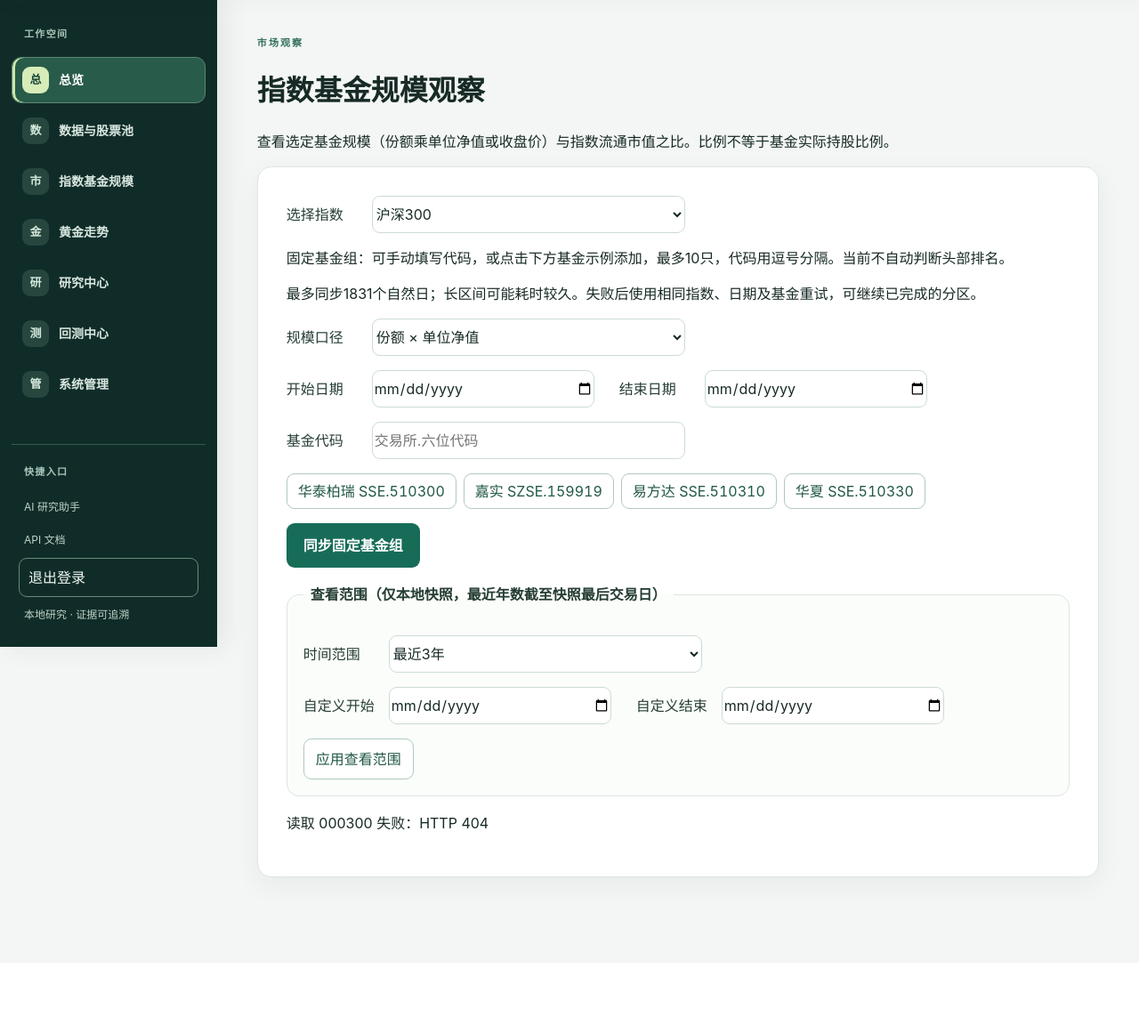
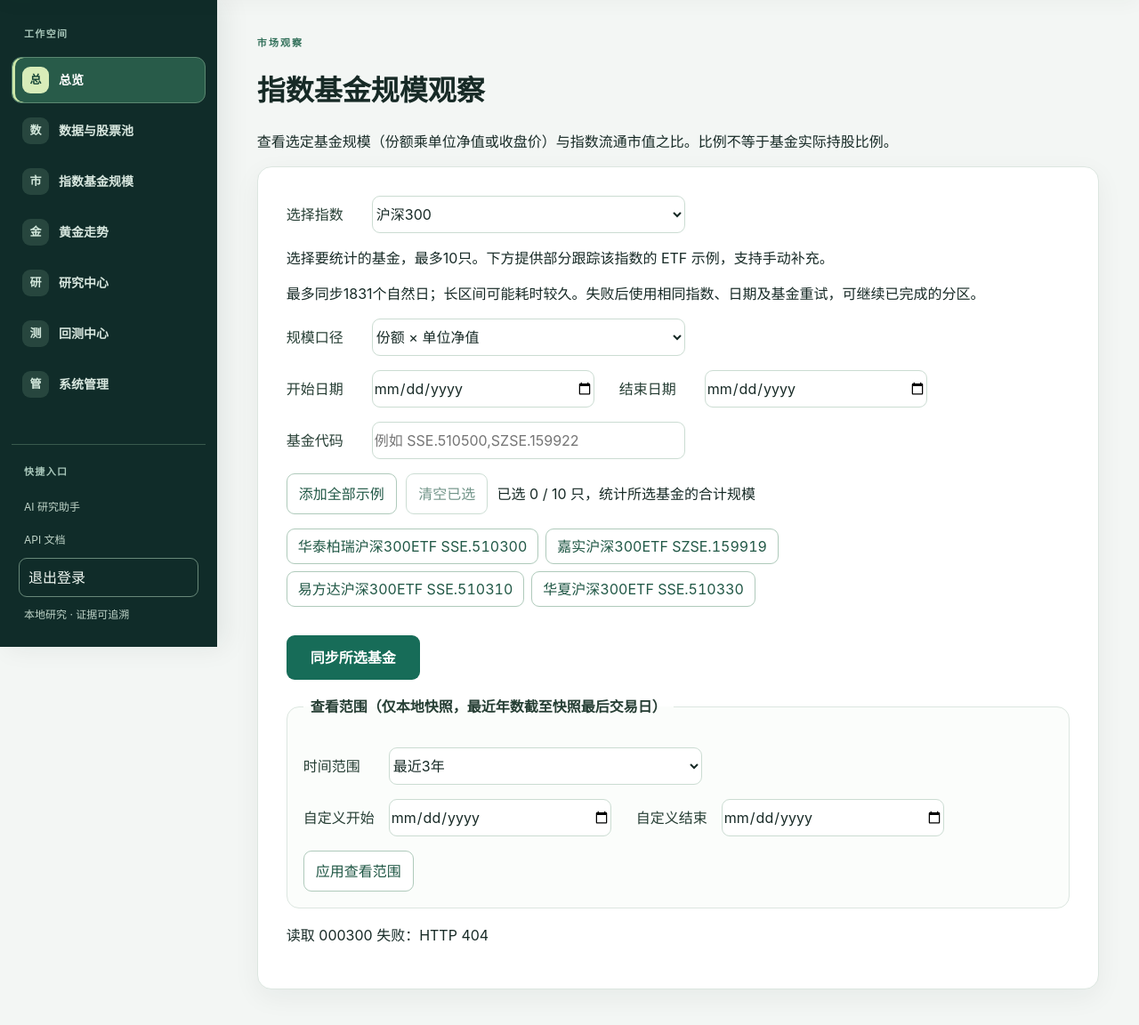
Before and after one commit to buuuuuuuuu/ai-quant-research, a FastAPI app: template src/ai_quant_assistant/web/templates/index-funds.html in a window 1280 px wide. Shown: the part 73-1225 px from the top of the page at 89% size. Before the commit the page ends 1089 px from the top, so only its background shows below. Run offline with FastAPI, Linux system fonts and the light colour scheme; the template is opened without the code that fills it, so the values that code supplies are empty; parts of the project's set-up code (start-up, migrations or seed data) failed here and were passed over.

Commit message:
Improve fund selection, resume task tracking and reject truncated public valuations

```diff
--- a/src/ai_quant_assistant/providers/index_float_cap_public.py
+++ b/src/ai_quant_assistant/providers/index_float_cap_public.py
@@ -116,8 +116,12 @@ class PublicMemberCap:
             )
             response.raise_for_status()
             payload = response.json(parse_float=Decimal)
+            if not isinstance(payload, dict):
+                raise ValueError("东方财富估值接口响应格式无效")
             if payload.get("result") is None and "无返回数据" in str(payload.get("message")):
-                return None
+                if page == 1:
+                    return None
+                raise ValueError("东方财富估值后续分页缺失，请重试")
             if payload.get("success") is not True or not isinstance(payload.get("result"), dict):
                 raise ValueError("东方财富估值接口未返回成功结果")
             result = payload["result"]
--- a/src/ai_quant_assistant/web/static/index-funds.js
+++ b/src/ai_quant_assistant/web/static/index-funds.js
@@ -33,28 +33,71 @@
   // https://www.sse.com.cn/market/funddata/volumn/etfvolumn/
   // https://www.jsfund.cn/Services/cn/jsp/pcf/index.jsp?SiteID=1&fundcode=159919_1
   // https://www.sse.com.cn/disclosure/fund/announcement/c/new/2025-04-28/588080_20250428_99XH.pdf
+  // Additional product identities checked against the fund managers' public pages.
+  // https://www.gffunds.com.cn/funds/?fundcode=510510
+  // https://www.chinaamc.com.cn/fund/512500/
+  // https://www.jsfund.cn/Services/cn/jsp/pcf/index.jsp?SiteID=1&fundcode=159922
+  // https://api.efunds.com.cn/owch/oURL/website/weixin/wx_fundinfo.shtml?fundcode=510580
+  // https://accountquery.chinaamc.com/product/getPortfolioCompositionFile.do?fundcode=159845
+  // https://www.gffunds.com.cn/funds/?fundcode=560010
   const examples = {
-    "000300": [["SSE.510300", "华泰柏瑞"], ["SZSE.159919", "嘉实"], ["SSE.510310", "易方达"], ["SSE.510330", "华夏"]],
+    "000300": [["SSE.510300", "华泰柏瑞沪深300ETF"], ["SZSE.159919", "嘉实沪深300ETF"], ["SSE.510310", "易方达沪深300ETF"], ["SSE.510330", "华夏沪深300ETF"]],
     // SSE fund report 510500_20240330_LM9Y; SZSE listing notice 2024-10-10 (159351).
-    "000852": [["SSE.512100", "南方"]],
-    "932000": [["SSE.563300", "华泰柏瑞"]],
-    "399006": [["SZSE.159915", "易方达"]],
-    "000905": [["SSE.510500", "南方"]],
-    "000510": [["SZSE.159351", "嘉实"]],
-    "000016": [["SSE.510050", "华夏"], ["SSE.510100", "易方达"]],
-    "000688": [["SSE.588000", "华夏"], ["SSE.588080", "易方达"]],
+    "000852": [["SSE.512100", "南方中证1000ETF"], ["SZSE.159845", "华夏中证1000ETF"], ["SSE.560010", "广发中证1000ETF"]],
+    "932000": [["SSE.563300", "华泰柏瑞中证2000ETF"]],
+    "399006": [["SZSE.159915", "易方达创业板ETF"]],
+    "000905": [["SSE.510500", "南方中证500ETF"], ["SSE.510510", "广发中证500ETF"], ["SSE.512500", "华夏中证500ETF"], ["SZSE.159922", "嘉实中证500ETF"], ["SSE.510580", "易方达中证500ETF"]],
+    "000510": [["SZSE.159351", "嘉实中证A500ETF"]],
+    "000016": [["SSE.510050", "华夏上证50ETF"], ["SSE.510100", "易方达上证50ETF"]],
+    "000688": [["SSE.588000", "华夏科创50ETF"], ["SSE.588080", "易方达科创50ETF"]],
   };
   const fundInput = document.getElementById("index-funds");
   const exampleList = document.getElementById("index-examples");
+  const fundNames = new Map(Object.values(examples).flat());
+  const fundLabel = code => fundNames.has(code) ? fundNames.get(code) + " · " + code : code + "（名称待核实）";
+  const selectedList = document.getElementById("index-selected");
+  const selectedCount = document.getElementById("index-selected-count");
+  const addExamples = document.getElementById("index-add-examples");
+  const clearFunds = document.getElementById("index-clear-funds");
   const drafts = new Map();
   let editingIndex = select.value;
-  const fundCodes = () => fundInput.value.split(/[,，\s]+/).filter(Boolean);
+  const fundCodes = () => [...new Set(fundInput.value.toUpperCase().split(/[,，;；\s]+/).filter(Boolean))];
   function updateExampleButtons() {
     const codes = fundCodes();
     for (const button of exampleList.children) {
-      button.disabled = codes.includes(button.value) || codes.length >= 10;
+      const selected = codes.includes(button.value);
+      button.disabled = codes.length >= 10 && !selected;
+      button.setAttribute("aria-pressed", selected);
+    }
+    addExamples.disabled = codes.length >= 10 || (examples[select.value] || []).every(([code]) => codes.includes(code));
+    clearFunds.disabled = !codes.length;
+    selectedCount.textContent = "已选 " + codes.length + " / 10 只，统计所选基金的合计规模";
+    selectedList.replaceChildren();
+    for (const code of codes) {
+      const remove = document.createElement("button");
+      remove.type = "button"; remove.className = "secondary-button";
+      remove.textContent = fundLabel(code) + " ×";
+      remove.setAttribute("aria-label", "移除 " + fundLabel(code));
+      remove.addEventListener("click", () => {
+        fundInput.value = fundCodes().filter(item => item !== code).join(",");
+        updateExampleButtons();
+      });
+      selectedList.append(remove);
     }
   }
+  addExamples.addEventListener("click", () => {
+    const codes = new Set(fundCodes());
+    for (const [code] of examples[select.value] || []) {
+      if (codes.size >= 10) break;
+      codes.add(code);
+    }
+    fundInput.value = [...codes].join(",");
+    updateExampleButtons();
+  });
+  clearFunds.addEventListener("click", () => {
+    fundInput.value = "";
+    updateExampleButtons();
+  });
   const usesExchangeReport = () => ["000300", "000016", "000688"].includes(select.value);
   const button = document.getElementById("index-submit");
   const syncHint = document.getElementById("index-sync-hint");
@@ -70,7 +113,8 @@
       button.textContent = manager + " " + code;
       button.addEventListener("click", () => {
         const codes = fundCodes();
-        if (codes.length < 10 && !codes.includes(code)) fundInput.value = [...codes, code].join(",");
+        if (codes.includes(code)) fundInput.value = codes.filter(item => item !== code).join(",");
+        else if (codes.length < 10) fundInput.value = [...codes, code].join(",");
         updateExampleButtons();
       });
       exampleList.append(button);
@@ -108,6 +152,13 @@
       const numeratorMode = payload.snapshot.spec.numerator_mode || "nav";
       const valueName = numeratorMode === "close" ? "不复权收盘价" : "单位净值";
       const modeLabel = document.createElement("p"); modeLabel.textContent = `当前快照口径：份额 × ${valueName}${numeratorMode === "close" ? "（价格来源尚待真实历史核验）" : ""}。`; result.append(modeLabel);
+      const scope = document.createElement("p");
+      scope.className = "fund-snapshot-scope";
+      scope.textContent = "当前结果统计 " + (payload.snapshot.spec.funds || []).map(fundLabel).join("、") +
+        "；同步区间 " + (payload.snapshot.spec.start || allPoints[0]?.trade_date || "未记录") +
+        " 至 " + (payload.snapshot.spec.end || allPoints.at(-1)?.trade_date || "未记录") +
+        "。修改上方选择后，需点击同步才会生成新结果。";
+      result.append(scope);
       const warning = document.createElement("p"); warning.textContent = payload.snapshot.result.warning || ""; result.append(warning);
       const download = document.createElement("a"); download.textContent = "导出完整快照 CSV";
       download.href = `/api/v1/index-fund-snapshots/${encodeURIComponent(payload.snapshot.snapshot_id)}/csv`;
@@ -195,7 +246,7 @@
       const table = document.createElement("table"), head = document.createElement("tr");
       for (const text of ["交易日", "基金规模（元）", "流通市值（元）", "占比"]) { const th = document.createElement("th"); th.textContent = text; head.append(th); }
       table.append(head);
-      for (const point of points) { const tr = document.createElement("tr"); const ratio = point.ratio_fraction === null ? "—" : `${(Number(point.ratio_fraction) * 100).toFixed(4)}%`; for (const value of [point.trade_date, money(point.numerator_cny), money(point.denominator_cny), ratio]) { const td = document.createElement("td"); td.textContent = value; tr.append(td); } table.append(tr); }
+      for (const point of points) { const tr = document.createElement("tr"); const ratio = point.ratio_fraction == null || !Number.isFinite(Number(point.ratio_fraction)) ? "—" : `${(Number(point.ratio_fraction) * 100).toFixed(4)}%`; for (const value of [point.trade_date, money(point.numerator_cny), money(point.denominator_cny), ratio]) { const td = document.createElement("td"); td.textContent = value; tr.append(td); } table.append(tr); }
       const tableShell = document.createElement("div"); tableShell.className = "table-shell"; tableShell.style.overflowX = "auto"; tableShell.append(table); result.append(tableShell);
       if (points.length && Array.isArray(payload.snapshot.spec.funds)) {
         const section = document.createElement("section"), label = document.createElement("label"), dateSelect = document.createElement("select"), details = document.createElement("div");
@@ -235,7 +286,7 @@
             const cap = Number(point.denominator_cny);
             const ratio = Number.isFinite(amount) && amount > 0 && point.denominator_cny != null && Number.isFinite(cap) && cap > 0 ? `${(amount / cap * 100).toFixed(4)}%` : "—";
             const row = document.createElement("tr");
-            for (const value of [fund, groupedDecimal(share), groupedDecimal(unit), Number.isFinite(amount) && amount > 0 ? money(amount) : "—", ratio]) { const cell = document.createElement("td"); cell.textContent = value; row.append(cell); }
+            for (const value of [fundLabel(fund), groupedDecimal(share), groupedDecimal(unit), Number.isFinite(amount) && amount > 0 ? money(amount) : "—", ratio]) { const cell = document.createElement("td"); cell.textContent = value; row.append(cell); }
             detailTable.append(row);
           }
           const detailShell = document.createElement("div"); detailShell.className = "table-shell"; detailShell.style.overflowX = "auto"; detailShell.append(detailTable); details.append(detailShell);
@@ -275,28 +326,104 @@
     } catch (error) { if (id === request) status.textContent = `读取 ${indexCode} 失败：${error.message}${displayedIndex ? `；保留 ${displayedIndex} 的已有数据。` : ""}`; }
   }
   const form = document.getElementById("index-sync"), taskStatus = document.getElementById("index-task");
-  form.addEventListener("submit", async (event) => {
+  const resume = document.getElementById("index-resume");
+  let busy = false, pendingTask = null;
+  const taskKey = "index-fund-pending-task";
+  function saveTask(task) {
+    pendingTask = task;
+    try {
+      if (task) window.sessionStorage?.setItem(taskKey, JSON.stringify(task));
+      else window.sessionStorage?.removeItem(taskKey);
+    } catch { /* Tracking still works when browser storage is unavailable. */ }
+  }
+  function setBusy(value) {
+    busy = value;
+    button.disabled = value; select.disabled = value; modeSelect.disabled = value;
+    resume.disabled = value;
+    button.textContent = pendingTask ? "继续查询同步进度" : "同步所选基金";
+    fundInput.disabled = value;
+    document.getElementById("index-start").disabled = value;
+    document.getElementById("index-end").disabled = value;
+    updateExampleButtons();
+    if (value) {
+      addExamples.disabled = clearFunds.disabled = true;
+      for (const control of [...exampleList.children, ...selectedList.children]) control.disabled = true;
+    }
+  }
+  async function followTask(task) {
+    setBusy(true);
+    resume.hidden = true;
+    try {
+      let current = task;
+      while (["queued", "running"].includes(current.status)) {
+        taskStatus.textContent = `指数 ${task.index_code} · ${current.message || "正在查询任务"}（${current.progress || 0}%）`;
+        const response = await fetch(`/api/v1/index-funds/tasks/${encodeURIComponent(task.task_id)}`);
+        if (!response.ok) throw new Error("HTTP " + response.status);
+        current = await response.json();
+        if (["queued", "running"].includes(current.status)) await new Promise(resolve => setTimeout(resolve, 2000));
+      }
+      saveTask(null);
+      taskStatus.textContent = current.status === "succeeded" ? "同步完成，请查看下方基金组及数据覆盖。" : `同步未完成：${current.error || current.message || current.status}`;
+      if (current.status === "succeeded") await load();
+    } catch (error) {
+      taskStatus.textContent = `任务 ${task.task_id} 状态查询中断：${error.message}。后台可能仍在运行，请点击继续查询。`;
+      resume.hidden = false;
+    } finally { setBusy(false); }
+  }
+  resume.addEventListener("click", () => { if (!busy && pendingTask) followTask(pendingTask); });
+  form.addEventListener("submit", async event => {
     event.preventDefault();
-    const start = document.getElementById("index-start").value, end = document.getElementById("index-end").value;
-    const numerator_mode = modeSelect.value;
-    const funds = fundCodes();
-    if (!window.confirm(`确认联网同步 ${select.value}，${start} 至 ${end}，基金 ${funds.join("、")}，口径 ${numerator_mode === "close" ? "不复权收盘价（来源尚待核验）" : "单位净值"}？`)) return;
-    button.disabled = true; select.disabled = true; modeSelect.disabled = true; taskStatus.textContent = "正在提交同步任务…";
+    if (busy) return;
+    if (pendingTask) { await followTask(pendingTask); return; }
+    const startInput = document.getElementById("index-start"), endInput = document.getElementById("index-end");
+    const start = startInput.value, end = endInput.value, numerator_mode = modeSelect.value, funds = fundCodes();
+    if (!start || !end || start > end || (Date.parse(end) - Date.parse(start)) / 86400000 > 1830) {
+      taskStatus.textContent = "请填写起止日期，开始日期须早于或等于结束日期，范围最多1831个自然日。";
+      startInput.focus(); return;
+    }
+    if (!funds.length || funds.length > 10 || funds.some(code => !/^(SSE|SZSE)\.[0-9]{6}$/.test(code))) {
+      taskStatus.textContent = "请选择1至10只基金，或填写交易所和六位代码，例如 SSE.510300。";
+      fundInput.focus(); return;
+    }
+    const mismatched = funds.filter(code => Object.entries(examples).some(([index, group]) =>
+      index !== select.value && group.some(([fund]) => fund === code)));
+    if (mismatched.length) {
+      taskStatus.textContent = "以下示例基金跟踪其他指数，请移除或切换指数：" + mismatched.map(fundLabel).join("、");
+      fundInput.focus(); return;
+    }
+    fundInput.value = funds.join(",");
+    updateExampleButtons();
+    const indexName = select.selectedOptions?.[0]?.textContent || select.value;
+    if (!window.confirm(`确认联网同步 ${indexName}，${start} 至 ${end}，共${funds.length}只基金：${funds.map(fundLabel).join("、")}，口径 ${numerator_mode === "close" ? "不复权收盘价（来源尚待核验）" : "单位净值"}？`)) return;
+    setBusy(true);
+    taskStatus.textContent = "正在提交同步任务…";
     try {
       const response = await fetch("/api/v1/index-funds/sync", {method:"POST", headers:{"Content-Type":"application/json"}, body:JSON.stringify({index_code:select.value,start,end,funds,confirm:true,numerator_mode})});
-      const task = await response.json(); if (!response.ok) throw new Error(typeof task.detail === "string" ? task.detail : "参数错误，请检查日期和基金代码");
-      let current = task;
-      while (["queued", "running"].includes(current.status)) {
-        taskStatus.textContent = `${current.message}（${current.progress}%）`;
-        await new Promise(resolve => setTimeout(resolve, 2000));
-        const next = await fetch(`/api/v1/index-funds/tasks/${encodeURIComponent(task.task_id)}`);
-        if (!next.ok) throw new Error("任务状态查询失败"); current = await next.json();
+      const task = await response.json();
+      if (!response.ok) throw new Error(typeof task.detail === "string" ? task.detail : "参数错误，请检查日期和基金代码");
+      saveTask({task_id: task.task_id, status: "queued", index_code: select.value, numerator_mode, start, end, funds});
+      await followTask(pendingTask);
+    } catch(error) {
+      taskStatus.textContent = `提交未确认：${error.message}。可用相同参数重试，后台会复用同一活动任务。`;
+    } finally { setBusy(false); }
+  });
+  try {
+    const stored = JSON.parse(window.sessionStorage?.getItem(taskKey) || "null");
+    if (stored && typeof stored.task_id === "string" && examples[stored.index_code] &&
+        ["nav", "close"].includes(stored.numerator_mode)) {
+      pendingTask = stored;
+      select.value = stored.index_code;
+      modeSelect.value = stored.numerator_mode;
+      editingIndex = select.value;
+      if (typeof stored.start === "string") document.getElementById("index-start").value = stored.start;
+      if (typeof stored.end === "string") document.getElementById("index-end").value = stored.end;
+      if (Array.isArray(stored.funds) && stored.funds.every(code => typeof code === "string")) {
+        fundInput.value = stored.funds.join(",");
       }
-      taskStatus.textContent = current.status === "succeeded" ? "同步完成，正在读取快照。" : `同步未完成：${current.error || current.message}`;
-      if (current.status === "succeeded") await load();
-    } catch(error) { taskStatus.textContent = `同步失败：${error.message}`; }
-    finally { button.disabled = false; select.disabled = false; modeSelect.disabled = false; }
-  });
+      showExamples();
+      followTask(stored);
+    }
+  } catch { /* Ignore unusable saved state. */ }
   select.addEventListener("change", () => {
     drafts.set(editingIndex, fundInput.value);
     editingIndex = select.value;
--- a/src/ai_quant_assistant/web/static/ui-foundation.css
+++ b/src/ai_quant_assistant/web/static/ui-foundation.css
@@ -226,3 +226,29 @@ body:has(.app-sidebar) dialog::backdrop { background: rgba(10, 32, 27, .45); }
   font-variant-numeric: tabular-nums;
   padding: 6px 12px;
 }
+
+/* Index fund selection and the actual published group. */
+.fund-picker-actions, #index-selected {
+  display: flex;
+  flex-wrap: wrap;
+  align-items: center;
+  gap: .65rem;
+}
+.fund-observation #index-examples button[aria-pressed="true"] {
+  background: #e5f2ec;
+  border-color: #176c56;
+  color: #145441;
+}
+.fund-observation #index-selected button {
+  max-width: 100%;
+  white-space: normal;
+  overflow-wrap: anywhere;
+}
+.fund-snapshot-scope {
+  padding: .85rem;
+  background: #f0f6f3;
+  border-left: 3px solid #176c56;
+  overflow-wrap: anywhere;
+}
+.fund-observation #index-task { overflow-wrap: anywhere; }
+.fund-observation #index-resume[hidden] { display: none; }
--- a/src/ai_quant_assistant/web/templates/index-funds.html
+++ b/src/ai_quant_assistant/web/templates/index-funds.html
@@ -28,7 +28,7 @@
     </div>
 
     <form id="index-sync">
-      <p>固定基金组：可手动填写代码，或点击下方基金示例添加，最多10只，代码用逗号分隔。当前不自动判断头部排名。</p>
+      <p>选择要统计的基金，最多10只。下方提供部分跟踪该指数的 ETF 示例，支持手动补充。</p>
       <p>最多同步1831个自然日；长区间可能耗时较久。失败后使用相同指数、日期及基金重试，可继续已完成的分区。</p>
       <div class="fund-fields">
         <div class="fund-field fund-full-row">
@@ -48,13 +48,20 @@
         </div>
         <div class="fund-field fund-full-row">
           <label for="index-funds">基金代码</label>
-          <input id="index-funds" placeholder="交易所.六位代码" required>
+          <input id="index-funds" placeholder="例如 SSE.510500,SZSE.159922" aria-describedby="index-selected-count" required>
         </div>
-        <div id="index-examples" class="fund-full-row" role="group" aria-label="点击添加该指数的基金示例" hidden></div>
+        <div class="fund-full-row fund-picker-actions">
+          <button id="index-add-examples" class="secondary-button" type="button">添加全部示例</button>
+          <button id="index-clear-funds" class="secondary-button" type="button">清空已选</button>
+          <span id="index-selected-count" role="status"></span>
+        </div>
+        <div id="index-examples" class="fund-full-row" role="group" aria-label="点击选择或取消该指数的基金示例" hidden></div>
+        <div id="index-selected" class="fund-full-row" role="group" aria-label="已选基金，点击移除"></div>
         <p id="index-sync-hint" class="fund-full-row" hidden>流通市值按当日成分股汇总，使用免费公开数据。成分或估值缺失的日期显示为 —。</p>
-        <button id="index-submit" aria-describedby="index-sync-hint" class="primary-button" type="submit">同步固定基金组</button>
+        <button id="index-submit" aria-describedby="index-sync-hint" class="primary-button" type="submit">同步所选基金</button>
       </div>
       <p id="index-task" role="status"></p>
+      <button id="index-resume" class="secondary-button" type="button" hidden>继续查询同步进度</button>
     </form>
 
     <fieldset>
```
Also changed, not shown: docs/index-fund-observation.md (+4 -0 lines), tests/js/index_funds.test.cjs (+116 -10 lines), tests/test_index_float_cap_public.py (+17 -0 lines), tests/test_index_fund_sync.py (+1 -0 lines), tests/test_market_chart_browser.py (+24 -0 lines), src/ai_quant_assistant/storage/index_fund_sync.py.
